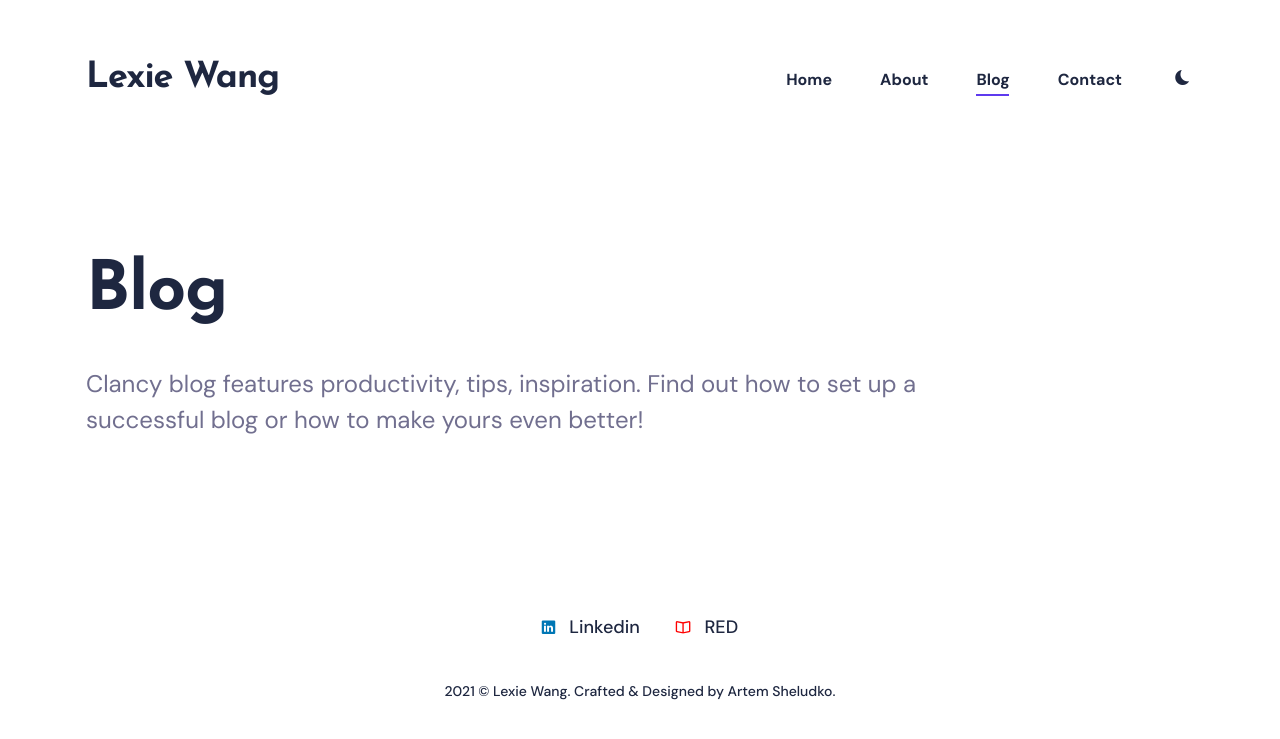
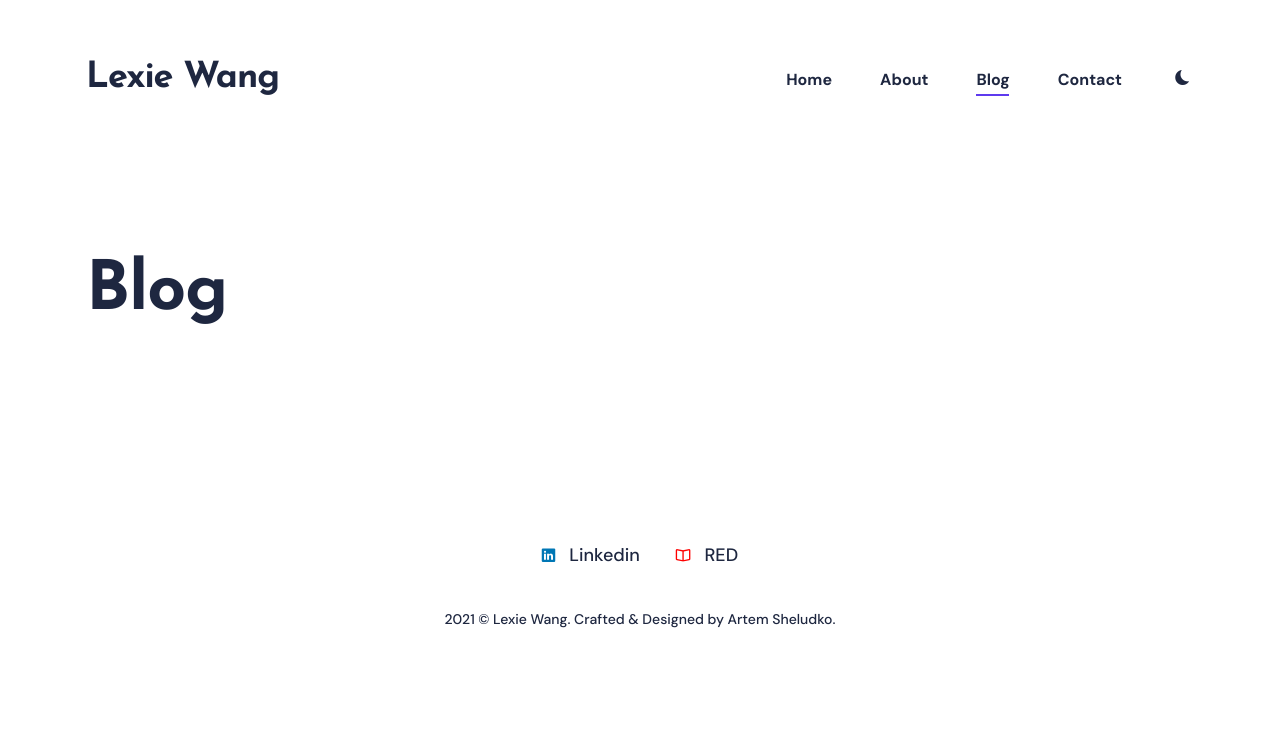
Before and after one commit to lexiewangdl/lexiewangdl.github.io, a Jekyll site: the page built from blog/index.html, in a window 1280 px wide. Shown: the top 739 px of the page. Built offline with Jekyll 4.4.1, drawn with Linux system fonts in a browser that asks for light colours; nearby versions of some CDN libraries; the list of posts is cut into pages by our own code.

```diff
--- a/blog/index.html
+++ b/blog/index.html
@@ -1,8 +1,6 @@
 ---
 layout: default
 title: Blog
-description: 'Clancy blog features productivity, tips, inspiration. Find out how to set up a successful blog or how to make yours even
-better!'
 ---
 
 <!-- begin hero -->
```
Also changed, not shown: _pages/img.png (deleted), _pages/img_1.png (deleted).
